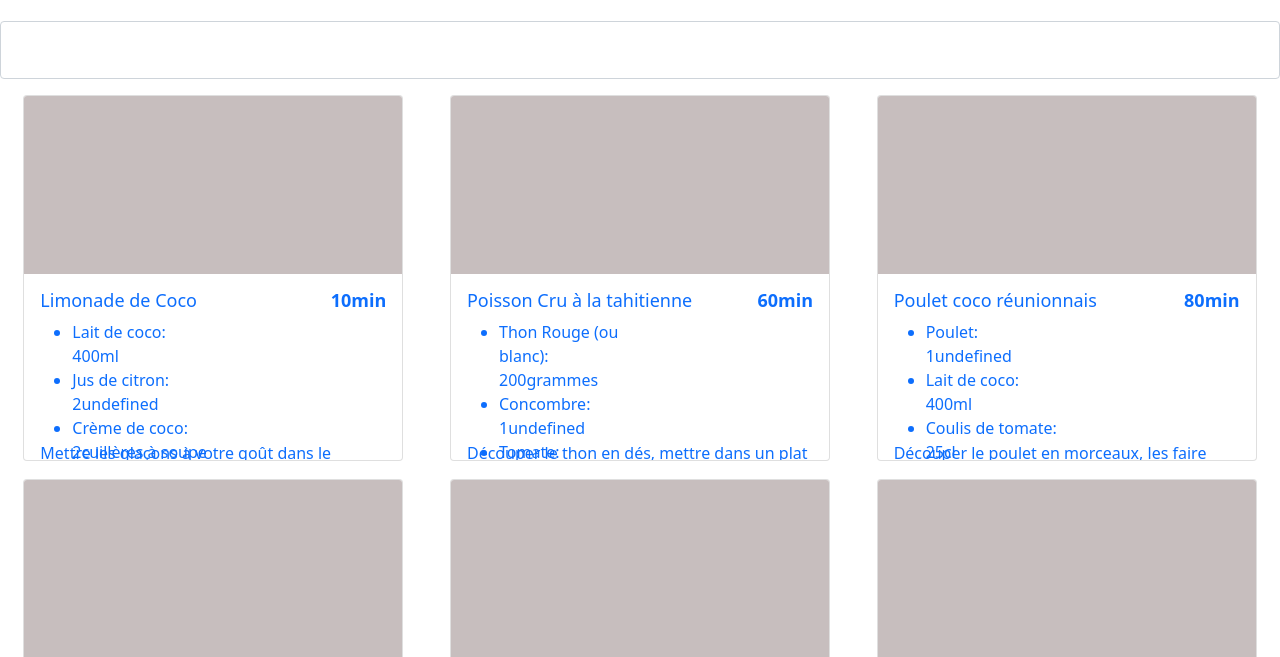
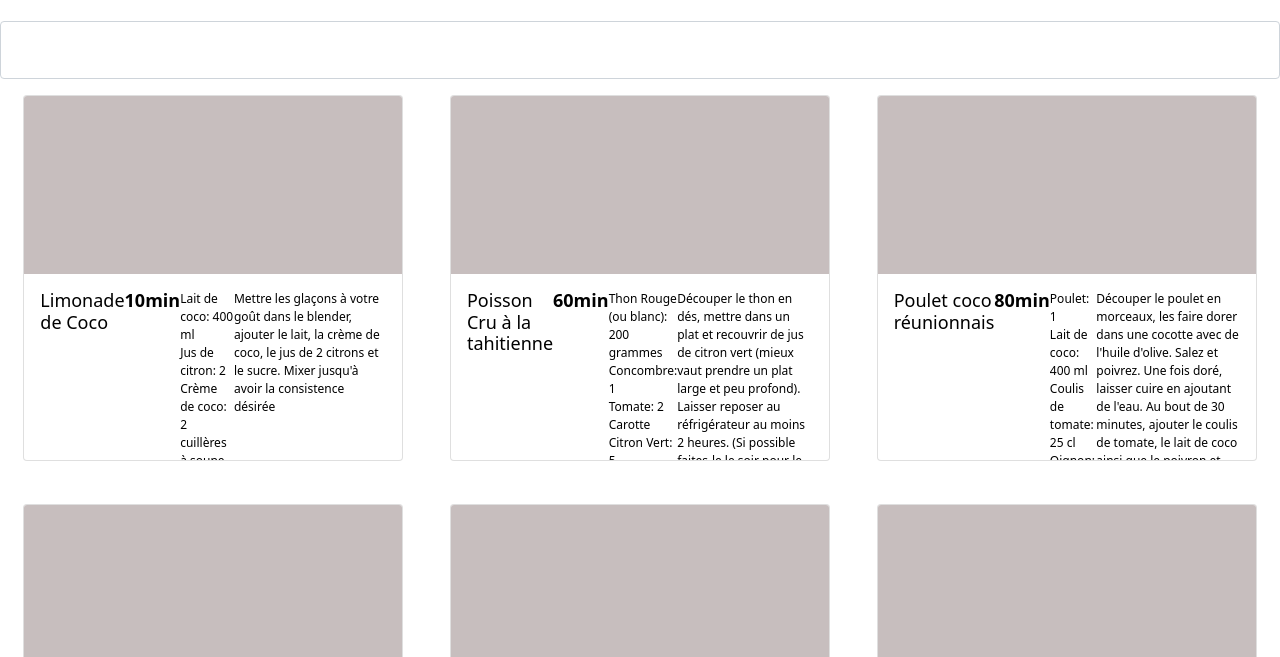
Before and after one commit to HZDevops/HousnaZoubeiri_7_27052022, a plain HTML site: page index.html in a window 1280 px wide. Shown: the part 143-800 px from the top of the page. Drawn offline with nearby package versions, Linux system fonts and the light colour scheme.

Commit message:
Updating displayed recipes with inputs searched

```diff
--- a/css/custom.css
+++ b/css/custom.css
@@ -11,13 +11,15 @@ h5 {
 .recipe-ingredient {
     width:171px;
     height: 105px;
+    padding: 0;
 }
 
 a {
     width:380px;
     height: 364px;
-    margin-bottom: 20px;
+    margin-bottom: 45px;
     text-decoration: none;
+    color: black;
 }
 
 .card {
@@ -33,12 +35,11 @@ a {
     height: 186px;
     display: flex;
     justify-content: space-between;
-    flex-wrap: wrap;
+    font-size: 12px;
     overflow: hidden;
     text-overflow: ellipsis;
 }
 
-.card-text {
-    text-overflow: ellipsis;
-    overflow: hidden;
-}
+.ingredient {
+    list-style-type: none;
+  }
--- a/data/recipes.json
+++ b/data/recipes.json
@@ -21,7 +21,7 @@
             },
             {
                 "ingredient" : "Sucre",
-                "quantite" : 30,
+                "quantity" : 30,
                 "unit" : "grammes"
             },
             {
--- a/scripts/factories/recipe.js
+++ b/scripts/factories/recipe.js
@@ -15,9 +15,16 @@ export function recipeFactory(recipe) {
     let ingredientArray = []
 
     ingredients.forEach((ingredient) => {
-        const ingredientBloc = document.createElement('li')
-        ingredientBloc.classList.add('ingredient')
-        ingredientBloc.innerHTML = `${ingredient.ingredient}: ${ingredient.quantity}${ingredient.unit}`
+      const ingredientBloc = document.createElement('li')
+      ingredientBloc.classList.add('ingredient')
+
+      if(!ingredient.quantity && !ingredient.unit) {
+        ingredientBloc.innerHTML = `${ingredient.ingredient}`
+      } else if (!ingredient.unit) {
+        ingredientBloc.innerHTML = `${ingredient.ingredient}: ${ingredient.quantity}`
+      } else {
+        ingredientBloc.innerHTML = `${ingredient.ingredient}: ${ingredient.quantity} ${ingredient.unit}`
+      }
         ingredientArray.push (ingredientBloc)
     })
     return ingredientArray
--- a/scripts/index.js
+++ b/scripts/index.js
@@ -2,6 +2,9 @@ import { getData } from './utils/getData.js'
 import { recipeFactory } from './factories/recipe.js'
 import { searchRecipe } from './utils/searchRecipe.js'
 
+//DOM elements
+let inputRecipe = document.getElementById('floatingInput')
+let recipeContainer = document.querySelector('.recipe-container')
 let recipesArray = []
 
 //Import recipes database in a array
@@ -15,7 +18,6 @@ function displayRecipes(recipes) {
   const recipeContainer = document.querySelector('.recipe-container')
 
   for (let i= 0; i < recipes.length; i ++) {
-
     const recipeModel = recipeFactory(recipes[i])
     const recipeCard = recipeModel.getRecipeCardDOM()
     const ingredientList = recipeModel.getIngredientList()
@@ -30,16 +32,23 @@ function displayRecipes(recipes) {
 }
 
 await loadRecipes()
-console.log(recipesArray)
 displayRecipes(recipesArray)
-let inputRecipe = document.getElementById('floatingInput')
-let input = ''
+
 let searchedRecipes = recipesArray
 
 inputRecipe.addEventListener('keyup', function(e) {
-  console.log(inputRecipe.value.length, inputRecipe.value)
- if (inputRecipe.value.length >= 3) {
-   searchedRecipes = searchRecipe(searchedRecipes, inputRecipe.value);
-  console.log(searchedRecipes);
+  if (inputRecipe.value.length < 3 ) {
+    searchedRecipes = recipesArray
+    console.log(searchedRecipes)
+    displayRecipes(searchedRecipes)
   }
+    //console.log(inputRecipe.value.length, inputRecipe.value)
+  if (inputRecipe.value.length >= 3) {
+    searchedRecipes = searchRecipe(searchedRecipes, inputRecipe.value)
+    recipeContainer.innerHTML = '';
+    console.log(searchedRecipes)
+    displayRecipes(searchedRecipes)
+  }
+
+
 })
```
